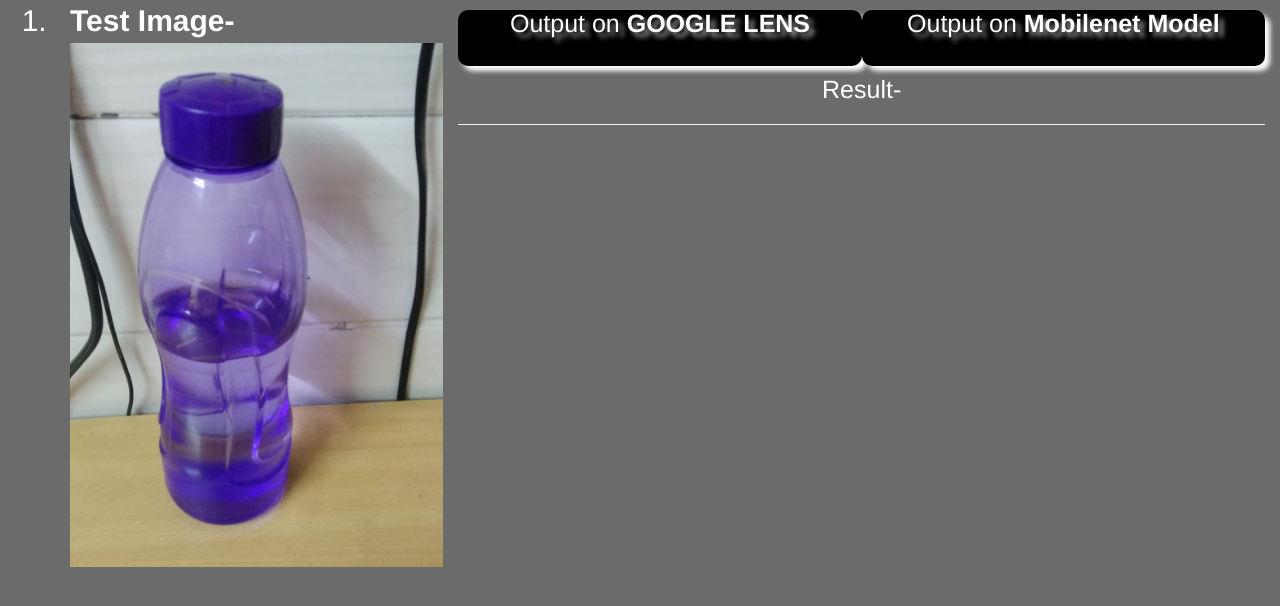
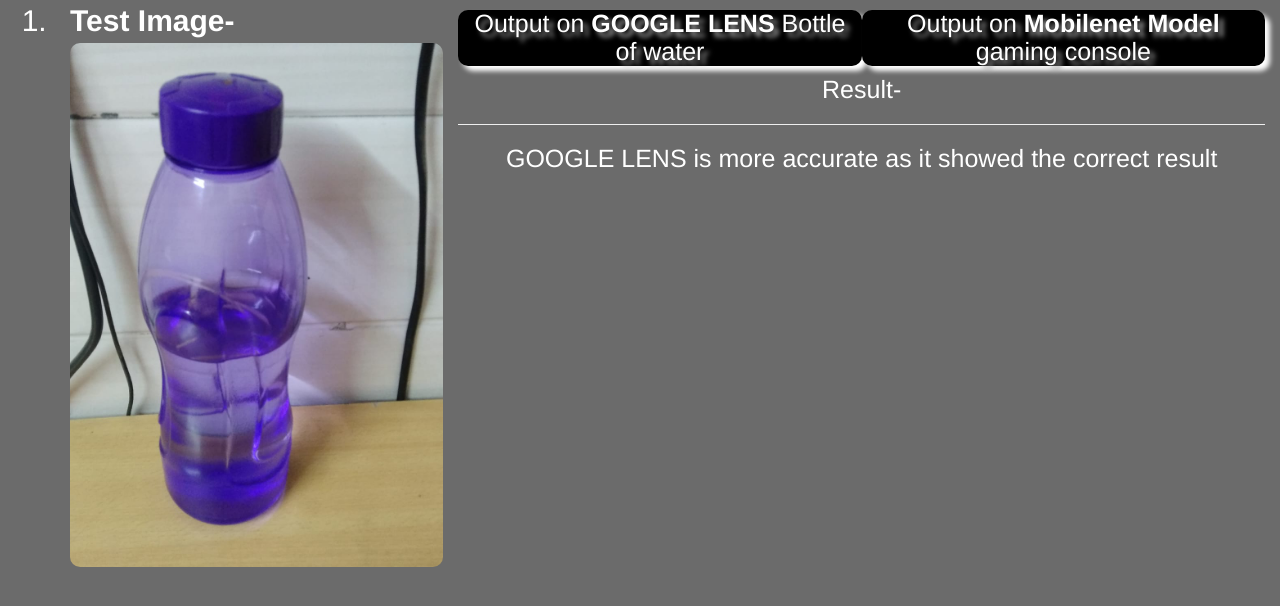
Before and after one commit to Aarini123/Project-120, a plain HTML site: page index.html in a window 1280 px wide. Drawn offline with nearby package versions, Linux system fonts and the light colour scheme.

Commit message:
Add files via upload

```diff
--- a/index.html
+++ b/index.html
@@ -23,18 +23,18 @@
 
 <h5 class="col-sm-4 col-xs-12">
     Output on <b>GOOGLE LENS</b>
-    <span></span>
+    <span>Bottle of water</span>
 </h5>
 
 <h5 class="col-sm-4 col-xs-12">
     Output on <b>Mobilenet Model</b>
-    <span></span>
+    <span>gaming console</span>
 </h5>
 
 <div class="mini_result" class="col-xs-12">
     <h4>Result-</h4>
     <hr>
-    <h4></h4>
+    <h4>GOOGLE LENS is more accurate as it showed the correct result</h4>
 </div>
 </div>
 <br>
--- a/style.css
+++ b/style.css
@@ -20,3 +20,8 @@ h4{
     font-size: 25px;
     text-align: center;
 }
+
+
+img{
+    border-radius: 10px;
+}
```
Also changed, not shown: background.jpg (added).
